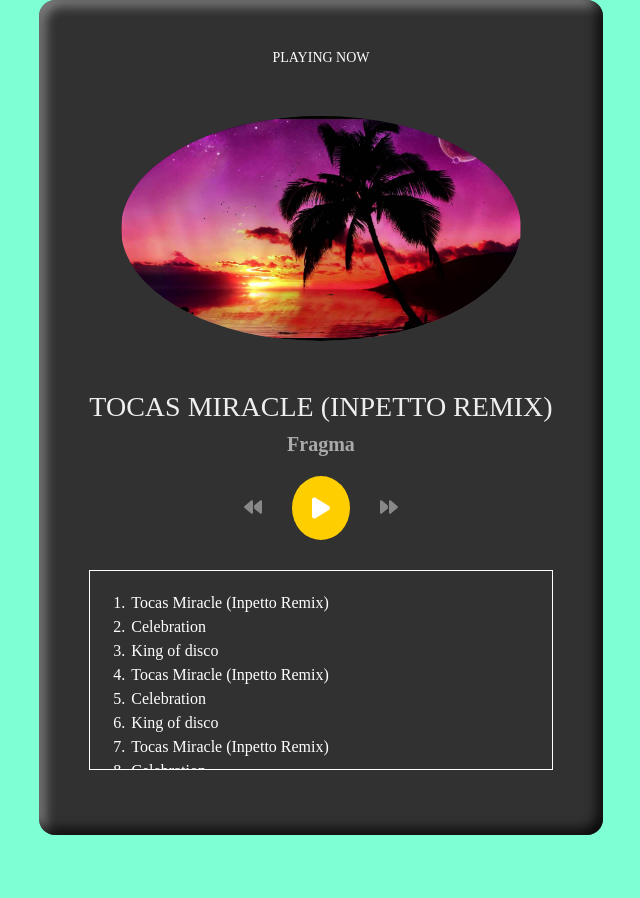
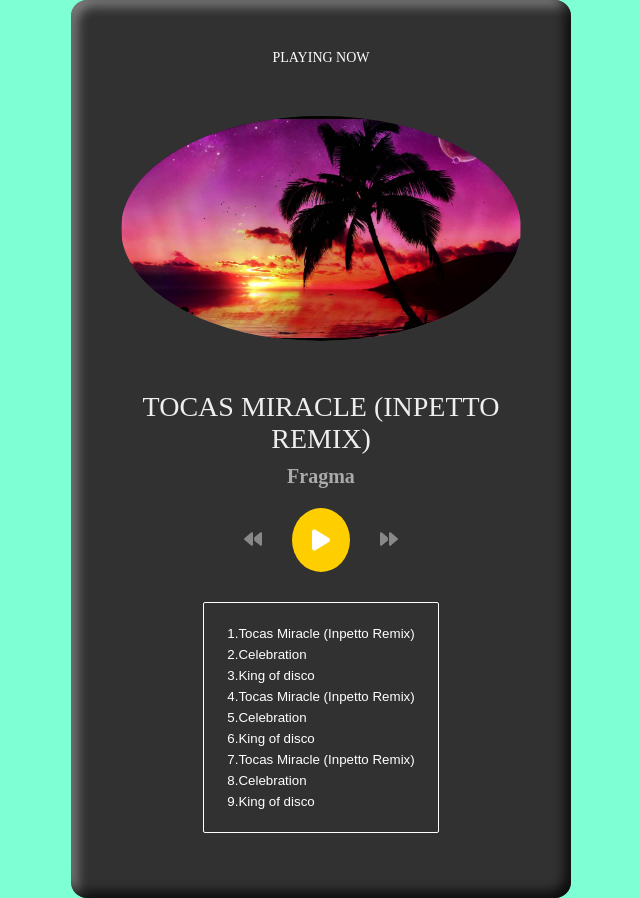
Before and after one commit to VaidasMakstutis/react-music-player-app, a React (Create React App) app: page / in a window 1280 px wide. Shown: the whole page, without its empty margins (319-959 px from the left). Before the commit the page ends 835 px from the top, so only its background shows below. Built offline with nearby package versions, Linux system fonts and the light colour scheme.

Commit message:
Showed songs list in player

```diff
--- a/src/Components/Player.jsx
+++ b/src/Components/Player.jsx
@@ -1,20 +1,25 @@
 import React, { useState, useEffect, useRef } from "react";
 import PlayerDetails from "./PlayerDetails";
 import PlayerControls from "./PlayerControls";
-import PlayerSongsList from "./PlayerSongsList";
+import songs from "../Data/songs";
 
-const Player = (props) => {
-
+const Player = props => {
   const audioElement = useRef(null);
   const [isPlaying, setIsPlaying] = useState(false);
 
   useEffect(() => {
     if (isPlaying) {
       audioElement.current.play();
+      console.log("Duration: ", (audioElement.current.duration / 60).toFixed(), (audioElement.current.duration % 60).toFixed());
     } else {
       audioElement.current.pause();
     }
-  });
+  }, [isPlaying]);
+
+  const stopSong = () => {
+    audioElement.current.pause();
+    audioElement.current.currentTime = 0;
+  };
 
   const skipSong = (forwards = true) => {
     if (forwards) {
@@ -38,21 +43,37 @@
         return temp;
       });
     }
-  }
+  };
+
+  const clickHandler = id => {
+    props.setCurrentSongIndex(id - 1);
+    console.log(id);
+  };
+
+  const doubleClickHandler = () => {
+    stopSong();
+    audioElement.current.play();
+  };
 
   return (
     <div className="player">
       <audio src={props.songs[props.currentSongIndex].src} ref={audioElement}></audio>
       <h3>Playing now</h3>
       <PlayerDetails song={props.songs[props.currentSongIndex]} />
-              <PlayerControls
-              isPlaying={isPlaying}
-              setIsPlaying={setIsPlaying}
-              skipSong={skipSong}
-              />
-              <PlayerSongsList />
+      <PlayerControls isPlaying={isPlaying} setIsPlaying={setIsPlaying} skipSong={skipSong} stopSong={stopSong} />
+
+      <div className="container-songs-list">
+        <select multiple size={songs.length}>
+          {songs.map((item, key) => (
+            <option key={item.id} onClick={() => clickHandler(item.id)} onDoubleClick={() => doubleClickHandler()}>
+              {item.id}.{item.title}
+            </option>
+          ))}
+        </select>
       </div>
-      )
-  }
+
+    </div>
+  );
+};
 
 export default Player;
--- a/src/css/index.scss
+++ b/src/css/index.scss
@@ -1,7 +1,6 @@
 @import "player.scss";
 @import "player-details.scss";
 @import "player-controls.scss";
-@import "player-songs-list.scss";
 
 * {
     margin: 0;
--- a/src/css/player.scss
+++ b/src/css/player.scss
@@ -1,5 +1,6 @@
 .player {
     display: block;
+    width: 500px;
     background-color: #313131;
     padding: 50px;
     border-radius: 16px;
@@ -12,3 +13,20 @@
         text-align: center;
     }
 }
+
+.container-songs-list {
+    display: flex;
+    justify-content: center;
+    align-items: center;
+    select {
+        background-color: #313131;
+        color: #FFF;
+        border: 1px solid #FFF;
+        padding: 20px;
+        margin-bottom: 15px;
+        cursor: pointer;
+        option {
+            padding: 3px;
+        }
+    }
+}
```
Also changed, not shown: src/Data/songs.js (indentation only). Lines whose indentation alone changed are shown as unchanged.
